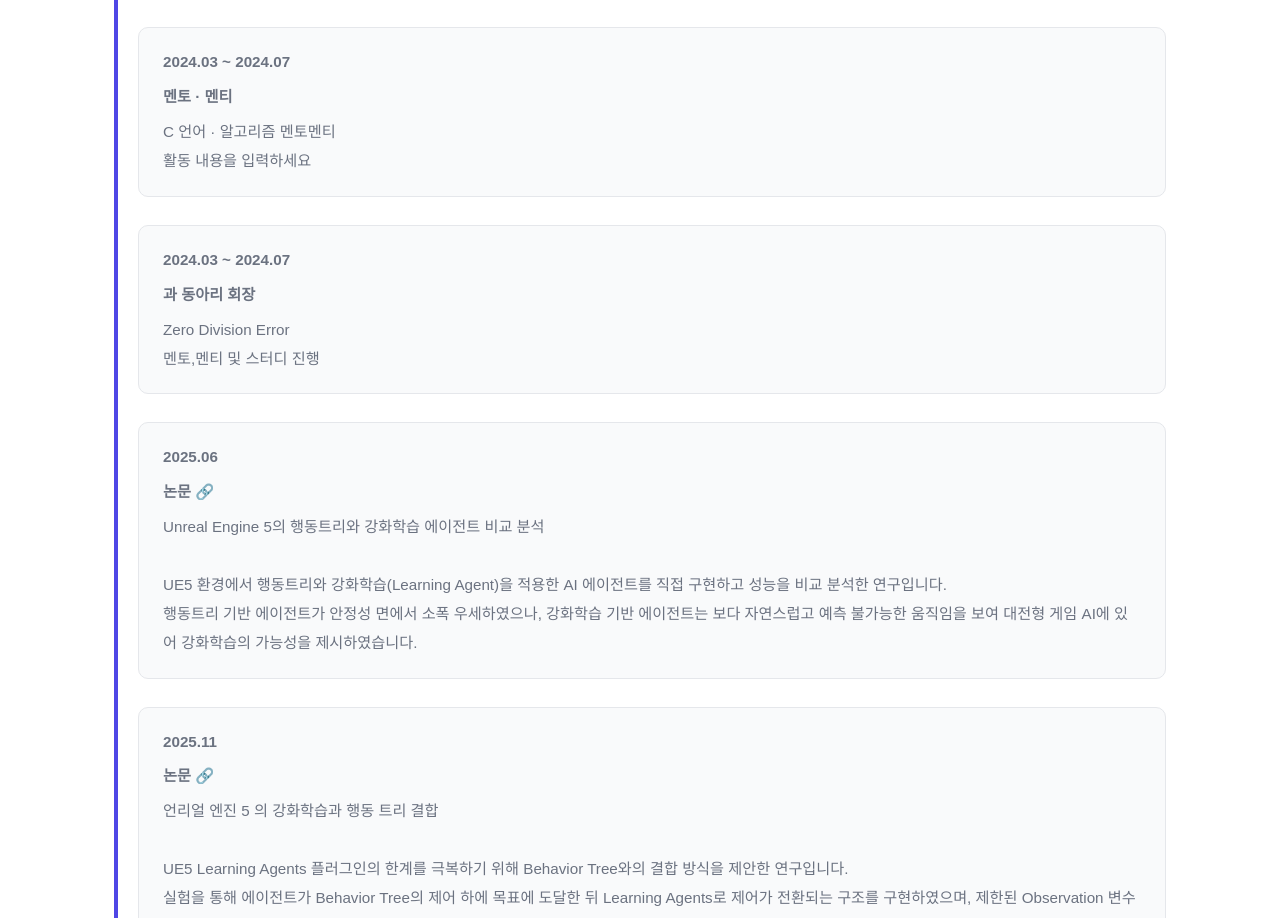
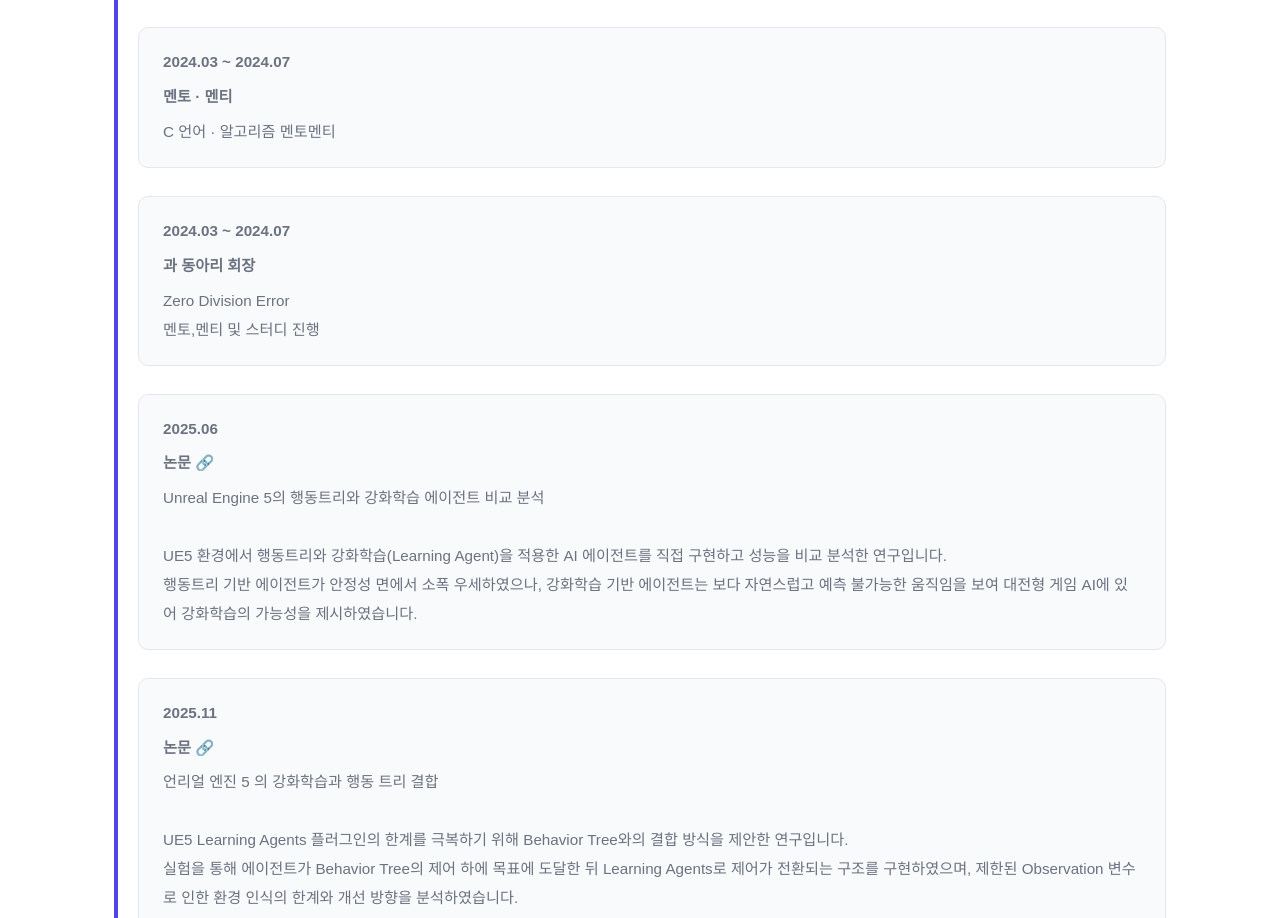
Before and after one commit to ParkSehyeon1009/ParkSehyeon1009.github.io, a plain HTML site: page html/about.html in a window 1280 px wide. Shown: the part 858-1776 px from the top of the page. Drawn offline with Linux system fonts and the light colour scheme.

Commit message:
Update about.html

```diff
--- a/html/about.html
+++ b/html/about.html
@@ -49,7 +49,7 @@
                     <div class="timeline-item">
                         <p class="timeline-date">2024.03 ~ 2024.07</p>
                         <p class="timeline-title">멘토 · 멘티</p>
-                        <p class="timeline-desc">C 언어 · 알고리즘 멘토멘티<br>활동 내용을 입력하세요</p>
+                        <p class="timeline-desc">C 언어 · 알고리즘 멘토멘티</p>
                     </div>
 
                     <div class="timeline-item">
```
